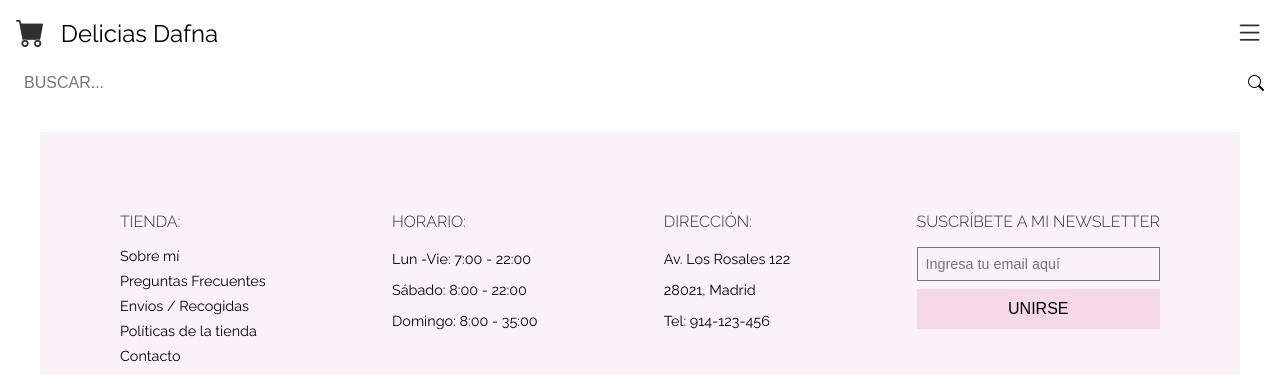
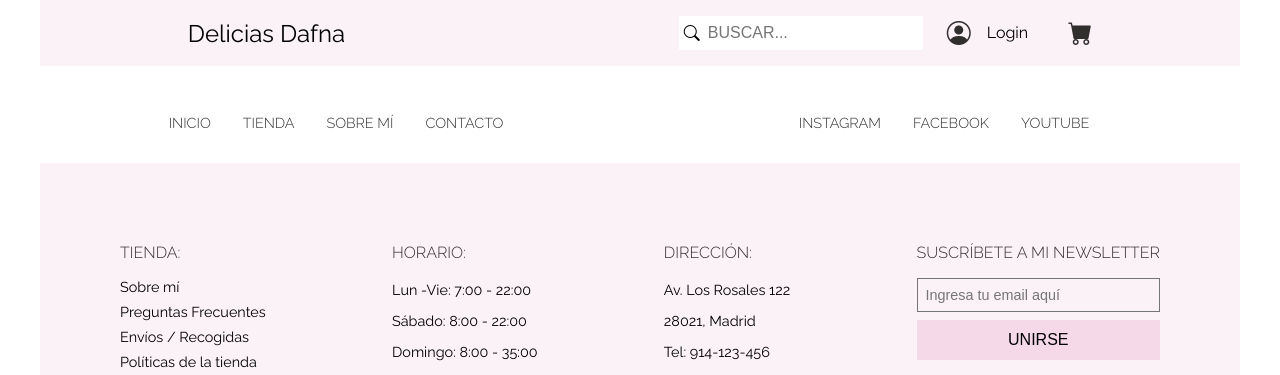
Before and after one commit to JKmoises/proyecto1-equipo, a plain HTML site: page index.html in a window 1280 px wide. Shown: the top 375 px of the page. Drawn offline with nearby package versions, Linux system fonts and the light colour scheme.

Commit message:
Crear NavBar con enfoque mobile first

```diff
--- a/css/style.css
+++ b/css/style.css
@@ -93,7 +93,7 @@ p {
 }
 
 .icon{
-  font-size: 1.8rem;
+  font-size: 1.5rem;
   color: var(--normal-black);
   cursor: pointer;
 }
@@ -143,7 +143,6 @@ p {
   .text-lg-right {
     text-align: right;
   }
-
 }
 
 /* ********** Utilities ********** */
@@ -151,27 +150,29 @@ p {
 /* ********** Components ********** */
 
 /* TODO: Header */
-.header{
+.header__main{
+  display: flex;
+  flex-wrap: wrap;
+  align-items: center;
   padding: 1rem;
 }
 
-.header__nav{
-  display: flex;
-  justify-content: space-between;
-  align-items: center;
+
+.header__cart-icon{
+  width: 12%;
 }
-
-.header__title-container{
-  display: flex;
-  align-items: center;
-  gap: 1rem;
-}
-
 
 .header__title{
   font-size: 1.5rem;
   color: var(--dark-black);
   text-decoration: none;
+  width: 80%;
+}
+
+.header__hamgurger-icon{
+  display: flex;
+  justify-content: flex-end;
+  width: 8%;
 }
 
 .header__search{
@@ -179,6 +180,8 @@ p {
   display: flex;
   align-items: center;
   margin-top: 1rem;
+  width: 100%;
+  background-color: var(--normal-white);
 
 }
 
@@ -202,14 +205,140 @@ p {
 .header__search-icon{
   font-size: 1rem;
   color: var(--dark-black);
+  margin-right: .3rem;
   cursor: pointer;
+}
 
+.header__login {
+  display: flex;
+  justify-content: center;
+  align-items: center;
+  gap: 1rem;
+}
+
+.header__login.none{
+  display: none;
+}
+
+.header__nav{
+  position: fixed;
+  inset: 0;
+  z-index: 999;
+  display: flex;
+  flex-direction: column;
+  gap: 2rem;
+  padding: 1rem 1rem 0 5rem;
+  background-color: var(--normal-white);
+  min-height: 100vh;
+  visibility: hidden;
+}
+
+.header__nav a {
+  color: var(--normal-black);
+  font-size: .9rem;
+  font-weight: 300;
+  text-transform: uppercase;
+  transition: color .3s ease-in-out;
+}
+
+.header__close-icon{
+  position: absolute;
+  top: 1rem;
+  right: 1rem;
+  font-size: 1.5rem;
+  color: var(--dark-black);
+  cursor: pointer;
+}
+
+.header__nav-main{
+  display: flex;
+  flex-direction: column;
+  gap: 2.5rem;
 }
 
 
-@media screen and (min-width: 768px) {
 
+
+@media screen and (min-width: 576px) {
+  .header__main {
+    flex-wrap: nowrap;
+    justify-content: center;
+    gap: 1.5rem;
+    background-color: var(--pink-light);
+  }
+
+  .header__cart-icon {
+    width: auto;
+    order: 1;
+  }
+
+  .header__title {
+    width: 40%;
+  }
+
+  .header__hamgurger-icon {
+    display: none;
+  }
+
+  .header__search {
+    flex-direction: row-reverse;
+    width: auto;
+    margin: 0;
+  }
+
+  .header__search-icon {
+    margin: 0;
+    margin-left: .3rem;
+  }
+
+  .header__nav {
+    position: static;
+    flex-direction: row;
+    align-items: center;
+    gap: 1rem;
+    padding: 3rem 0 1rem;
+    min-height: initial;
+    visibility: visible;
+  }
+
+
+  .header__login {
+    display: none;
+  }
+
+  .header__login.none {
+    display: flex;
+  }
+
+  .header__login>p:hover {
+    color: var(--gray-dark);
+    cursor: pointer;
+  }
+
+  .header__close-icon {
+    display: none;
+  }
+
+  .header__nav-main {
+    flex: 1;
+    flex-direction: row;
+    justify-content: center;
+    gap: 2rem;
+  }
+
+  .header__nav-main > a:hover{
+    color: var(--pink-dark);
+  }
+
+  .header__nav-social-media{
+    flex: 1;
+    display: flex;
+    justify-content: center;
+    gap: 2rem;
+  }
 }
+
+
 
 
 /* TODO: Footer */
--- a/index.html
+++ b/index.html
@@ -15,28 +15,62 @@
   <link rel="stylesheet" href="css/style.css">
 
 <body>
-  <header class="header">
-    <section class="header__nav">
-      <div class="header__title-container">
+  <header class="header container">
+    <section class="header__main">
       <div class="header__cart-icon icon">
         <i class="bi bi-cart-fill"></i>
       </div>
+
       <a class="header__title" href="index.html">
         Delicias Dafna
       </a>
-      </div>
 
       <div class="header__hamgurger-icon icon">
         <i class="bi bi-list"></i>
       </div>
-    </section>
 
-    <section class="header__search">
+      <div class="header__search">
         <input type="text" placeholder="Buscar...">
 
         <div class="header__search-icon icon">
           <i class="bi bi-search"></i>
         </div>
+      </div>
+
+      <div class="header__login none">
+        <div class="header__login-icon icon">
+          <i class="bi bi-person-circle"></i>
+        </div>
+
+        <p>Login</p>
+      <div>
+    </section>
+
+    <section class="header__nav">
+      <div class="header__login">
+        <div class="header__login-icon icon">
+          <i class="bi bi-person-circle"></i>
+        </div>
+
+        <p>Login</p>
+      </div>
+
+      <div class="header__close-icon icon">
+        <i class="bi bi-x-lg"></i>
+      </div>
+
+      <nav class="header__nav-main">
+        <a href="index.html">Inicio</a>
+        <a href="tienda.html">Tienda</a>
+        <a href="sobre-mi.html">Sobre mí</a>
+        <a href="contacto.html">Contacto</a>
+      </nav>
+
+      <nav class="header__nav-social-media none">
+        <a href="">Instagram</a>
+        <a href="">Facebook</a>
+        <a href="">Youtube</a>
+      </nav>
     </section>
   </header>
 
```
Also changed, not shown: contacto.html (+40 -6 lines), sobre-mi.html (+40 -6 lines), tienda.html (+40 -6 lines), 1 other file. Lines whose indentation alone changed are shown as unchanged.
